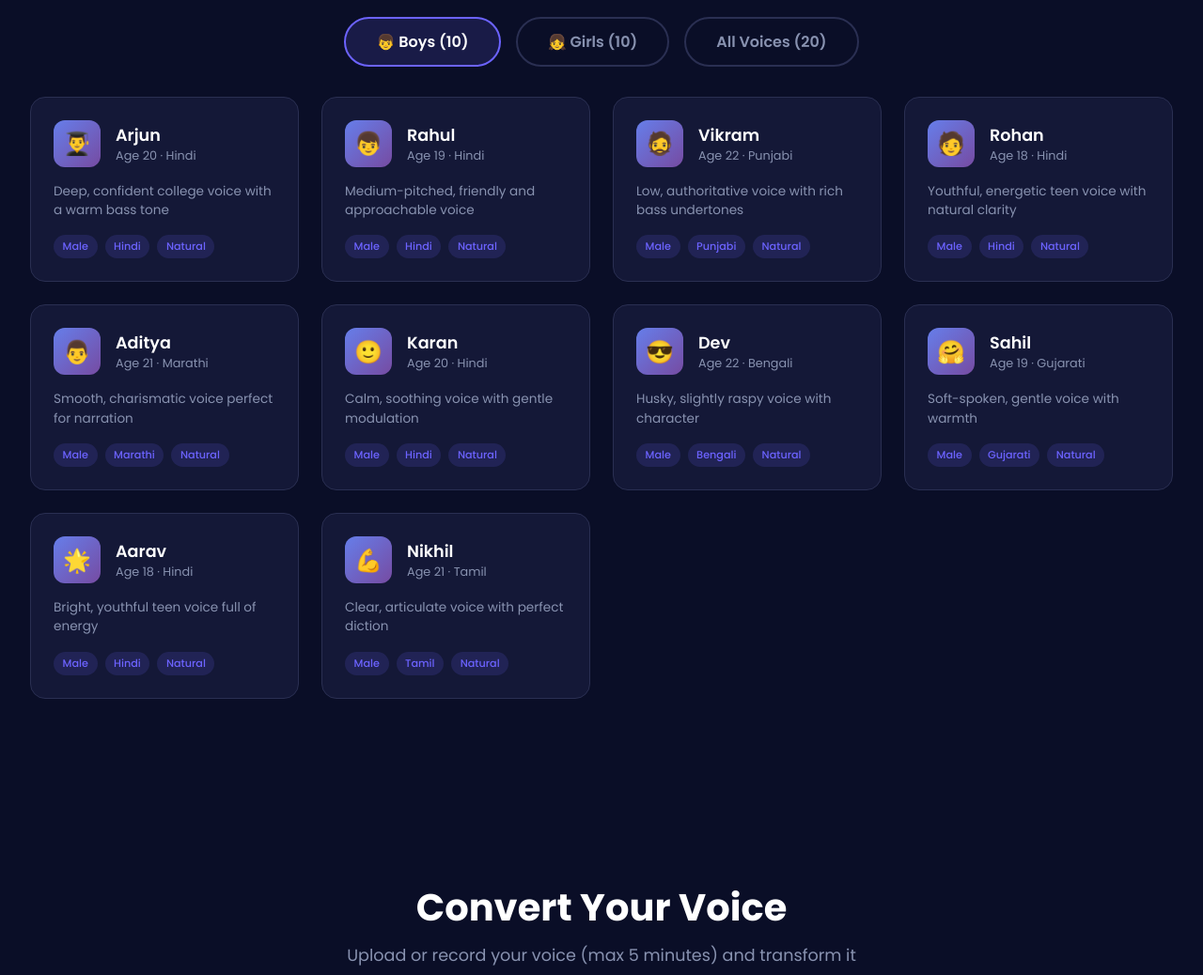
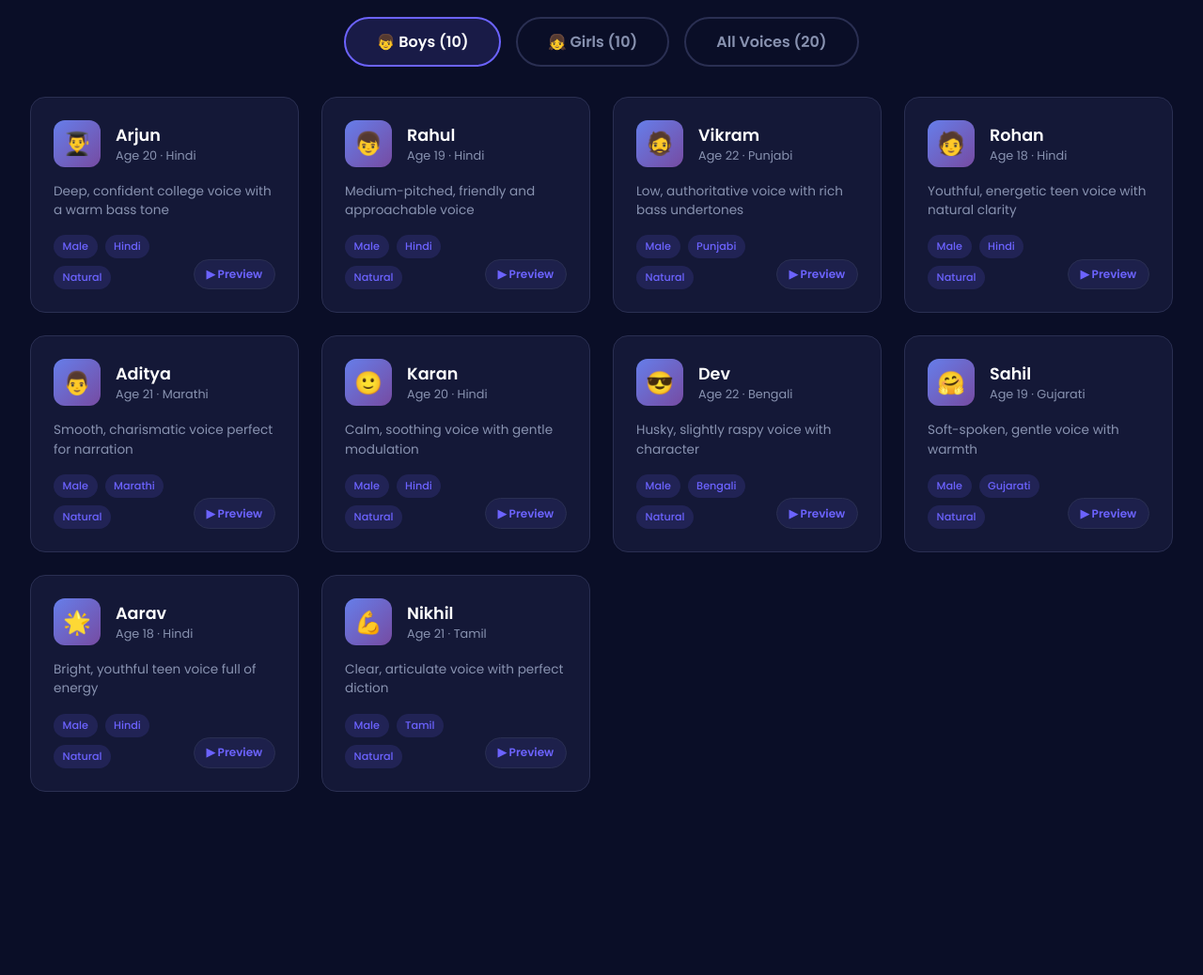
Before and after one commit to anjaliarora112/voice-go, a FastAPI app: page / in a window 1280 px wide. Shown: the part 751-1789 px from the top of the page at 94% size. Run offline with FastAPI, Linux system fonts and the light colour scheme.

Commit message:
feat: Add voice preview - listen to each voice before converting
- Add Preview button on every voice card (10 male + 10 female)
- Click to hear a 3-second demo of how each voice sounds
- Server generates preview audio using the voice profile parameters
- Results cached for instant replay on repeat clicks
- Play/stop toggle with animated UI feedback
- API endpoint: GET /api/preview/{voice_id}

Co-Authored-By: Devin AI <158243242+devin-ai-integration[bot]@users.noreply.github.com>

```diff
--- a/app.py
+++ b/app.py
@@ -7,12 +7,12 @@ import os
 import uuid
 
 from fastapi import FastAPI, File, Form, HTTPException, UploadFile
-from fastapi.responses import FileResponse, HTMLResponse, JSONResponse
+from fastapi.responses import FileResponse, HTMLResponse, JSONResponse, Response
 from fastapi.staticfiles import StaticFiles
 from fastapi.templating import Jinja2Templates
 from starlette.requests import Request
 
-from voice_engine import convert_voice, get_audio_info
+from voice_engine import convert_voice, generate_voice_preview, get_audio_info
 from voice_profiles import ALL_VOICES, FEMALE_VOICES, MALE_VOICES, get_voice_by_id
 
 app = FastAPI(title="VoiceGo", description="Indian Voice Conversion Platform")
@@ -55,6 +55,30 @@ async def get_voice(voice_id: str):
     if not voice:
         raise HTTPException(status_code=404, detail="Voice not found")
     return voice
+
+
+_preview_cache: dict[str, bytes] = {}
+
+
+@app.get("/api/preview/{voice_id}")
+async def preview_voice(voice_id: str):
+    voice = get_voice_by_id(voice_id)
+    if not voice:
+        raise HTTPException(status_code=404, detail="Voice not found")
+
+    if voice_id not in _preview_cache:
+        try:
+            _preview_cache[voice_id] = generate_voice_preview(voice)
+        except Exception as e:
+            raise HTTPException(
+                status_code=500, detail=f"Preview generation failed: {str(e)}"
+            )
+
+    return Response(
+        content=_preview_cache[voice_id],
+        media_type="audio/wav",
+        headers={"Cache-Control": "public, max-age=86400"},
+    )
 
 
 @app.post("/api/convert")
--- a/static/css/style.css
+++ b/static/css/style.css
@@ -307,6 +307,13 @@ body {
     margin-bottom: 1rem;
 }
 
+.voice-card-footer {
+    display: flex;
+    justify-content: space-between;
+    align-items: flex-end;
+    gap: 0.75rem;
+}
+
 .voice-tags {
     display: flex;
     gap: 0.5rem;
@@ -325,6 +332,60 @@ body {
 .voice-card.female .voice-tag {
     background: rgba(255, 101, 132, 0.15);
     color: var(--secondary);
+}
+
+/* Preview Button */
+.preview-btn {
+    display: inline-flex;
+    align-items: center;
+    gap: 0.4rem;
+    padding: 0.4rem 0.8rem;
+    border: 1px solid var(--border);
+    border-radius: 20px;
+    background: rgba(108, 99, 255, 0.1);
+    color: var(--primary);
+    font-size: 0.75rem;
+    font-weight: 600;
+    cursor: pointer;
+    transition: all 0.3s;
+    font-family: inherit;
+    white-space: nowrap;
+    flex-shrink: 0;
+}
+
+.preview-btn:hover {
+    background: rgba(108, 99, 255, 0.25);
+    border-color: var(--primary);
+    transform: scale(1.05);
+}
+
+.preview-btn.playing {
+    background: var(--primary);
+    color: white;
+    border-color: var(--primary);
+    animation: pulse-preview 1.5s ease-in-out infinite;
+}
+
+.voice-card.female .preview-btn {
+    background: rgba(255, 101, 132, 0.1);
+    color: var(--secondary);
+    border-color: var(--border);
+}
+
+.voice-card.female .preview-btn:hover {
+    background: rgba(255, 101, 132, 0.25);
+    border-color: var(--secondary);
+}
+
+.voice-card.female .preview-btn.playing {
+    background: var(--secondary);
+    color: white;
+    border-color: var(--secondary);
+}
+
+@keyframes pulse-preview {
+    0%, 100% { box-shadow: 0 0 0 0 rgba(108, 99, 255, 0.3); }
+    50% { box-shadow: 0 0 0 8px rgba(108, 99, 255, 0); }
 }
 
 .selected-badge {
--- a/static/js/app.js
+++ b/static/js/app.js
@@ -8,6 +8,60 @@ let isRecording = false;
 let recordStartTime = null;
 let recordTimerInterval = null;
 let audioContext = null;
+let previewAudio = null;
+let currentPreviewId = null;
+
+/* ============ Voice Preview ============ */
+
+function previewVoice(voiceId, btnElement) {
+    // If already playing this voice, stop it
+    if (previewAudio && currentPreviewId === voiceId) {
+        previewAudio.pause();
+        previewAudio.currentTime = 0;
+        previewAudio = null;
+        currentPreviewId = null;
+        btnElement.classList.remove('playing');
+        btnElement.innerHTML = '&#9654; Preview';
+        return;
+    }
+
+    // Stop any currently playing preview
+    if (previewAudio) {
+        previewAudio.pause();
+        previewAudio.currentTime = 0;
+        document.querySelectorAll('.preview-btn.playing').forEach(btn => {
+            btn.classList.remove('playing');
+            btn.innerHTML = '&#9654; Preview';
+        });
+    }
+
+    // Show loading state
+    btnElement.innerHTML = '&#9203; Loading...';
+    btnElement.classList.add('playing');
+
+    previewAudio = new Audio(`/api/preview/${voiceId}`);
+    currentPreviewId = voiceId;
+
+    previewAudio.oncanplaythrough = () => {
+        btnElement.innerHTML = '&#9209; Playing';
+        previewAudio.play();
+    };
+
+    previewAudio.onended = () => {
+        btnElement.classList.remove('playing');
+        btnElement.innerHTML = '&#9654; Preview';
+        previewAudio = null;
+        currentPreviewId = null;
+    };
+
+    previewAudio.onerror = () => {
+        btnElement.classList.remove('playing');
+        btnElement.innerHTML = '&#9654; Preview';
+        previewAudio = null;
+        currentPreviewId = null;
+        showToast('Could not load voice preview', 'error');
+    };
+}
 
 /* ============ Voice Selection ============ */
 
--- a/templates/index.html
+++ b/templates/index.html
@@ -79,10 +79,15 @@
                     </div>
                 </div>
                 <div class="voice-description">{{ voice.description }}</div>
+                <div class="voice-card-footer">
                     <div class="voice-tags">
                         <span class="voice-tag">Male</span>
                         <span class="voice-tag">{{ voice.accent }}</span>
                         <span class="voice-tag">Natural</span>
+                    </div>
+                    <button class="preview-btn" onclick="event.stopPropagation(); previewVoice('{{ voice.id }}', this)" title="Preview this voice">
+                        &#9654; Preview
+                    </button>
                 </div>
             </div>
             {% endfor %}
@@ -99,10 +104,15 @@
                     </div>
                 </div>
                 <div class="voice-description">{{ voice.description }}</div>
+                <div class="voice-card-footer">
                     <div class="voice-tags">
                         <span class="voice-tag">Female</span>
                         <span class="voice-tag">{{ voice.accent }}</span>
                         <span class="voice-tag">Natural</span>
+                    </div>
+                    <button class="preview-btn" onclick="event.stopPropagation(); previewVoice('{{ voice.id }}', this)" title="Preview this voice">
+                        &#9654; Preview
+                    </button>
                 </div>
             </div>
             {% endfor %}
```
Also changed, not shown: voice_engine.py (+35 -0 lines). Lines whose indentation alone changed are shown as unchanged.
